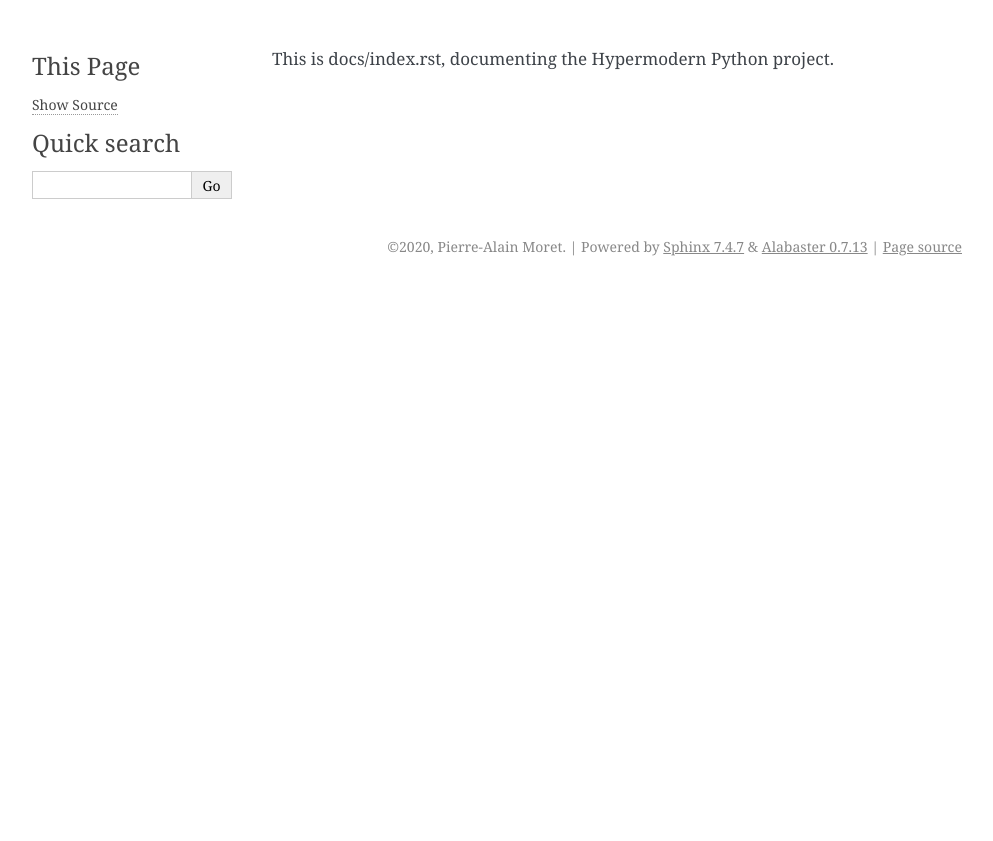
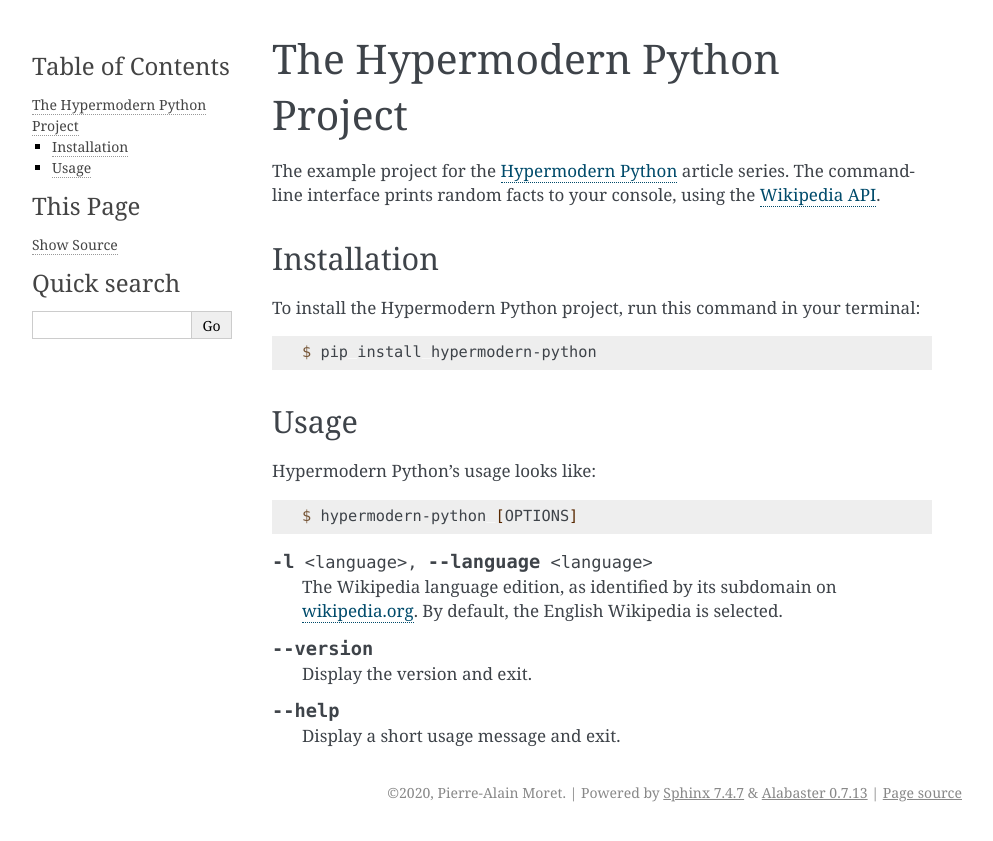
Before and after one commit to pamlinux/tutompy, a Sphinx documentation site: the page built from docs/index.rst, in a window 1280 px wide. Shown: the top 841 px of the page, without its empty margins (148-1141 px from the left). Built offline with Sphinx 7.4.7, drawn with Linux system fonts in a browser that asks for light colours.

Commit message:
Writing documentation using reStructuredText.

```diff
--- a/docs/index.rst
+++ b/docs/index.rst
@@ -1,2 +1,50 @@
-This is docs/index.rst,
-documenting the Hypermodern Python project.
+The Hypermodern Python Project
+==============================
+
+.. toctree::
+   :hidden:
+   :maxdepth: 1
+
+   license
+
+The example project for the
+`Hypermodern Python <https://medium.com/@cjolowicz/hypermodern-python-d44485d9d769>`_
+article series.
+The command-line interface prints random facts to your console,
+using the `Wikipedia API <https://en.wikipedia.org/api/rest_v1/#/>`_.
+
+
+Installation
+------------
+
+To install the Hypermodern Python project,
+run this command in your terminal:
+
+.. code-block:: console
+
+   $ pip install hypermodern-python
+
+
+Usage
+-----
+
+Hypermodern Python's usage looks like:
+
+.. code-block:: console
+
+   $ hypermodern-python [OPTIONS]
+
+.. option:: -l <language>, --language <language>
+
+   The Wikipedia language edition,
+   as identified by its subdomain on
+   `wikipedia.org <https://www.wikipedia.org/>`_.
+   By default, the English Wikipedia is selected.
+
+.. option:: --version
+
+   Display the version and exit.
+
+.. option:: --help
+
+   Display a short usage message and exit.
--- /dev/null
+++ b/docs/license.rst
@@ -0,0 +1,4 @@
+License
+=======
+
+.. include:: ../LICENSE
```
